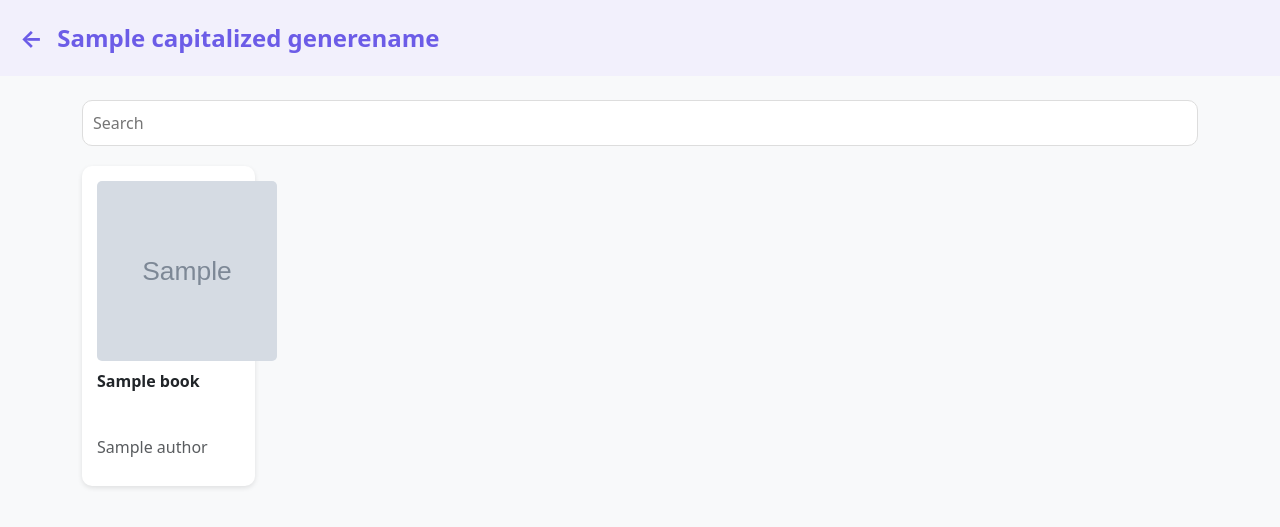
After one commit to mskannan/gutenberg, a Django app: template templates/category.html in a window 1280 px wide. The commit adds this page. Shown: the top 527 px of the page. Run offline with Django 3.2, Linux system fonts and the light colour scheme; the template is opened without the code that fills it: most values are stand-ins (such as "Sample title", 1, 10 or a date in 2020); grey boxes marked "Sample" are stand-in pictures.

Commit message:
Category Logic

```diff
--- a/gutenberg/urls.py
+++ b/gutenberg/urls.py
@@ -20,5 +20,6 @@ from books import views
 
 urlpatterns = [
     path('admin/', admin.site.urls),
-    path('',views.index, name='index')
+    path('',views.index, name='index'),
+    path('category/<str:generename>',views.category,name="category"),
 ]
--- /dev/null
+++ b/templates/category.html
@@ -0,0 +1,135 @@
+<!DOCTYPE html>
+<html lang="en">
+<head>
+    <meta charset="UTF-8">
+    <meta name="viewport" content="width=device-width, initial-scale=1">
+    <title>Book Collection</title>
+    <link href="https://cdn.jsdelivr.net/npm/bootstrap@5.3.0/dist/css/bootstrap.min.css" rel="stylesheet">
+    <script src="https://cdn.jsdelivr.net/npm/bootstrap@5.3.0/dist/js/bootstrap.bundle.min.js"></script>
+    <script src="https://code.jquery.com/jquery-3.7.1.min.js"></script>
+    <style>
+        body {
+            background: #f8f9fa;
+        }
+        .hero {
+            background: #f2f0fc;
+            padding: 20px;
+            display: flex;
+            align-items: center;
+            font-size: 24px;
+            font-weight: bold;
+            color: #6c5ce7;
+        }
+        .book-card {
+            background: white;
+            border-radius: 10px;
+            padding: 15px;
+            box-shadow: 0 2px 5px rgba(0, 0, 0, 0.1);
+            transition: 0.3s;
+            height: 320px;
+        }
+        .book-card img {
+            width: 180px;
+            height: 180px;
+            border-radius: 5px;
+        }
+        .book-card:hover {
+            transform: translateY(-3px);
+        }
+        .search-bar {
+            margin-bottom: 20px;
+            border-radius: 10px;
+            padding: 10px;
+            width: 100%;
+            border: 1px solid #ddd;
+        }
+        .text-paragraph {
+            min-height: 50px; /* Set the maximum height */
+        }
+        .error-container {
+            display: flex; /* Flexbox for centering */
+            flex-direction: column; /* Column layout */
+            justify-content: center; /* Center vertically */
+            align-items: center; /* Center horizontally */
+            text-align: center; /* Center text */
+        }
+        .error-title {
+            font-size: 6rem; /* Large font size for the error code */
+            font-weight: bold; /* Bold font */
+        }
+        .error-message {
+            font-size: 1.5rem; /* Medium font size for the message */
+        }
+        a {
+            text-decoration: none;
+            color: inherit;
+        }
+    </style>
+</head>
+<body>
+
+        <div class="hero">
+            <a href="/">
+                <span>&larr;</span>
+                <span class="ms-2">{{capitalized_generename}}</span>
+            </a>
+        </div>
+
+    <div class="container py-4">
+        <input type="text" class="search-bar" placeholder="Search">
+        <div class="row g-3">
+            {% for book in bookdata %}
+                {% if book.img %}
+                <div class="col-md-6 col-lg-2">
+                    <div class="book-card">
+                        <img src="{{book.img}}" alt="Book">
+                        <p class="mt-2 fw-bold text-paragraph" data-bs-toggle="tooltip" data-bs-placement="right" title="{{book.fulltitle}}">{{book.title}}</p>
+                        <p class="text-muted">
+                            {% for author in book.authors %}
+                            {% if forloop.first %}
+                            {{ author.name }}
+                            {% endif %}
+                            {% endfor %}
+                        </p>
+                    </div>
+                </div>
+                {% endif %}
+            {% empty %}
+
+
+            <div class="container error-container">
+                <div class="error-message">Books Not Available</div>
+                <p>Sorry, Please check with another category.</p>
+                <a href="/" class="btn btn-primary">Go to Homepage</a>
+            </div>
+            {% endfor %}
+            <!-- Add more books as needed -->
+        </div>
+    </div>
+</body>
+
+<script>
+    $(document).ready(function () {
+        $(window).scroll(function () {
+            if ($(window).scrollTop() + $(window).height() >= $(document).height() - 10) {
+                console.log('Api Start')
+                // AJAX Call when user reaches the bottom
+                // $.ajax({
+                //     url: "/your-api-endpoint/",  // Change this to your API URL
+                //     method: "GET",
+                //     dataType: "json",
+                //     beforeSend: function () {
+                //         $("#data-container").append("<p>Loading more data...</p>");
+                //     },
+                //     success: function (response) {
+                //         $("#data-container").append("<p>New Data: " + response.message + "</p>");
+                //     },
+                //     error: function () {
+                //         $("#data-container").append("<p>Error loading data.</p>");
+                //     }
+                // });
+            }
+        });
+    });
+</script>
+</html>
```
Also changed, not shown: books/views.py (+38 -0 lines), templates/index.html (+18 -0 lines), templates/background-pattern.png (added).
